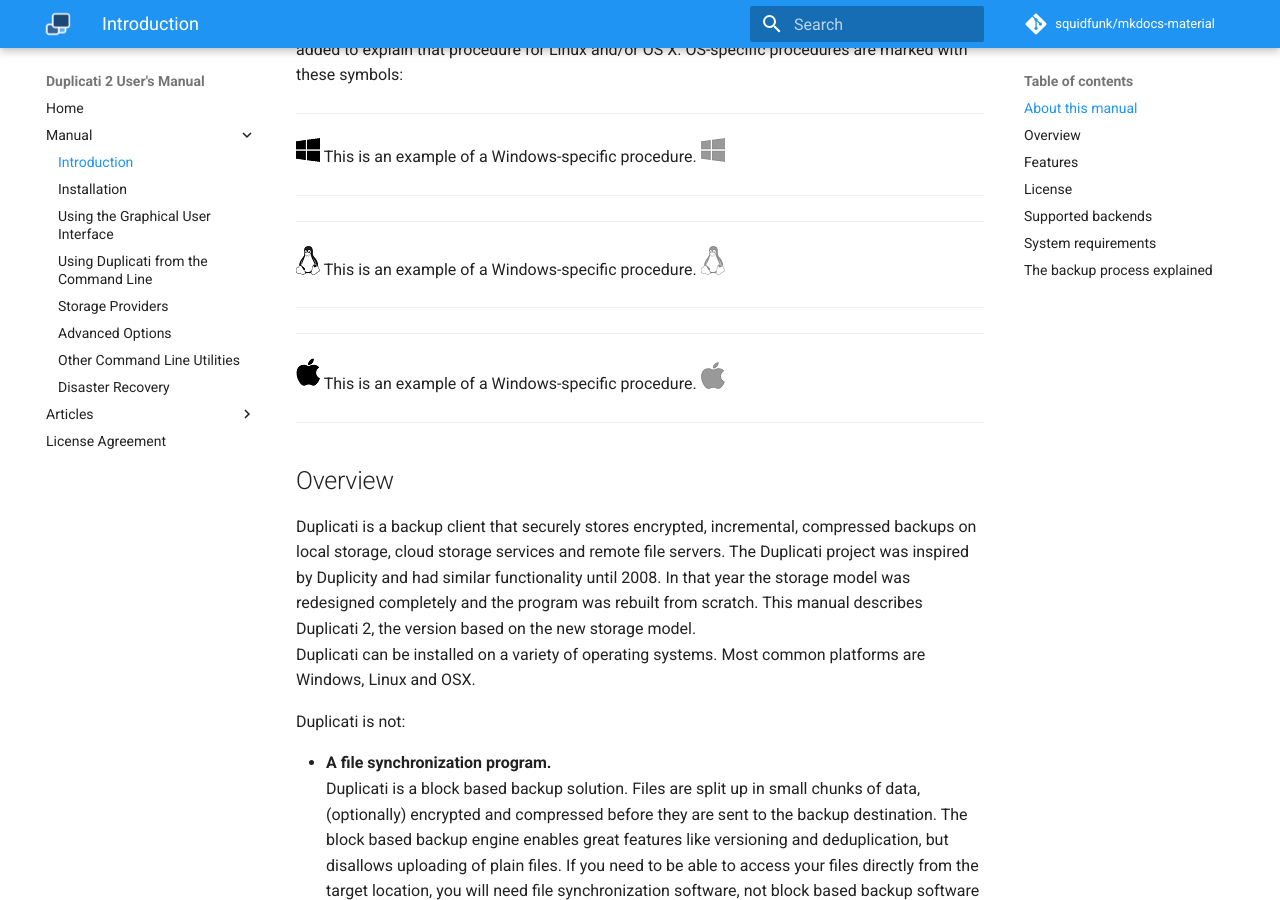
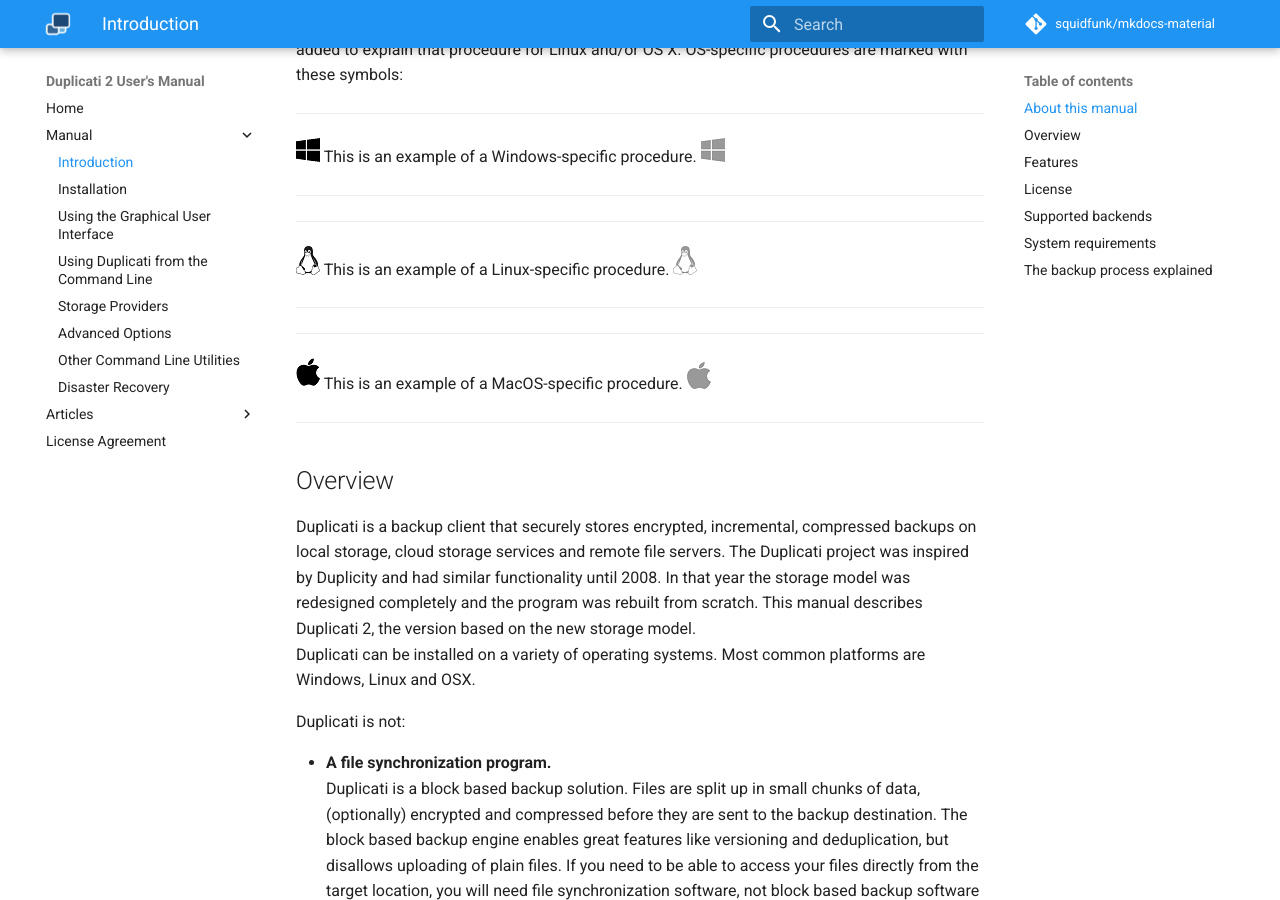
Before and after one commit to kees-z/DuplicatiDocs, an MkDocs documentation site: the page built from docs/01-introduction.md, in a window 1280 px wide and 900 px high, scrolled down 732 px. Built offline with MkDocs 1.6.1 and Material for MkDocs 9.7.7, drawn with Linux system fonts in a browser that asks for light colours; comment, search, counter and statistics services are not loaded; old or Windows-style settings are respelled for this version of MkDocs.

Commit message:
Fix a mistake in the documentation
Fix what seems to be a copy-paste mistake.

```diff
--- a/docs/01-introduction.md
+++ b/docs/01-introduction.md
@@ -26,12 +26,12 @@ If a procedure is different for an operating system other than Windows, a small
 *****
 
 *****
-![](icon_linux_begin.png) This is an example of a Windows-specific procedure. ![](icon_linux_end.png)
+![](icon_linux_begin.png) This is an example of a Linux-specific procedure. ![](icon_linux_end.png)
 
 *****
 
 *****
-![](icon_apple_begin.png) This is an example of a Windows-specific procedure. ![](icon_apple_end.png)
+![](icon_apple_begin.png) This is an example of a MacOS-specific procedure. ![](icon_apple_end.png)
 
 *****
 
```
